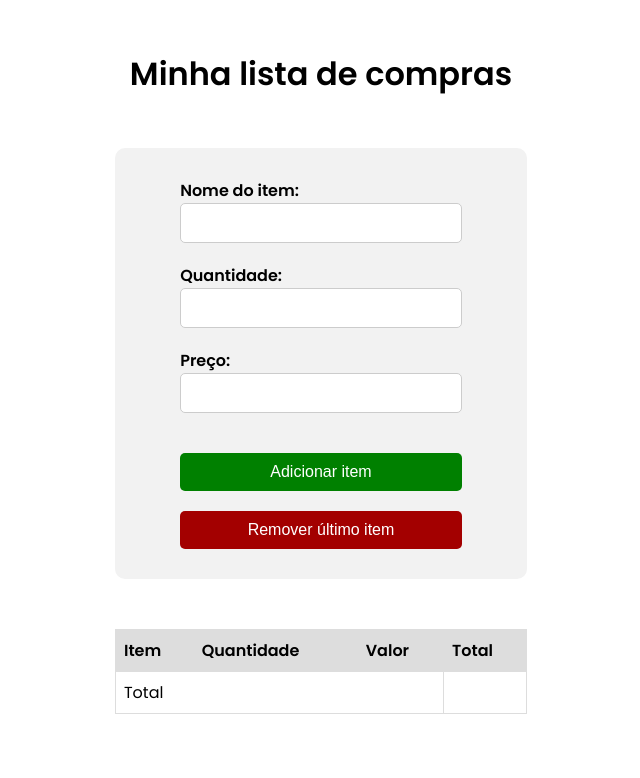
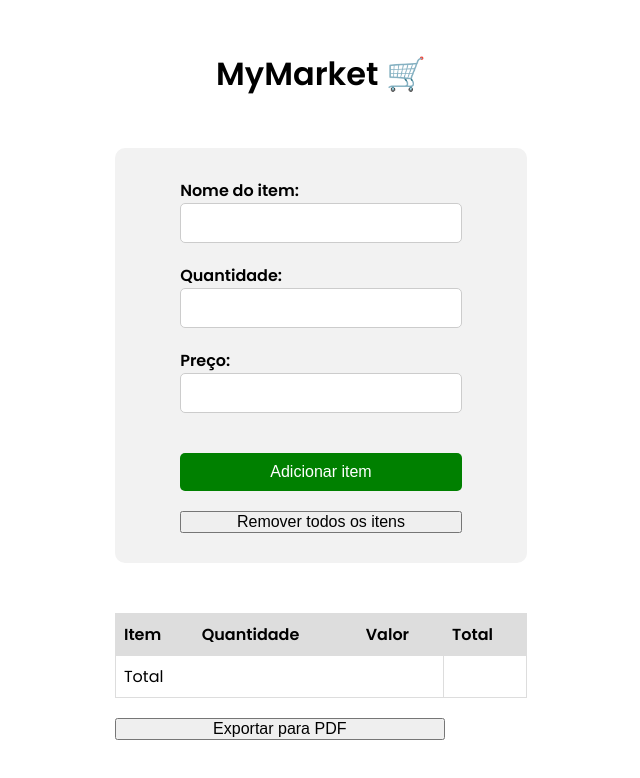
Before and after one commit to danieldarico/mymarket, a plain HTML site: page index.html in a window 1280 px wide. Shown: the whole page, without its empty margins (319-959 px from the left). Drawn offline with nearby package versions, Linux system fonts and the light colour scheme.

Commit message:
index.html

```diff
--- a/index.html
+++ b/index.html
@@ -3,72 +3,57 @@
     <head>
         <meta charset="UTF-8">
         <meta http-equiv="X-UA-Compatible" content="IE=edge">
-        <meta name="viewport" content="width=device-width, initial-scale=1.0">
         <link rel="stylesheet" href="style.css">
         <link rel="shortcut icon" type="image/x-icon" href="/icon/favicon_io/apple-touch-icon.png">
         <title>MyMarket</title>
     </head>
     <body>
-        <!-- Cabeçalho da página -->
         <header>
-            <h1>Minha lista de compras</h1>
+            <h1>MyMarket 🛒</h1>
         </header>
-        <!-- Conteúdo principal da página -->
         <main>
-                <!-- Formulário para adicionar itens na lista de compras -->
                 <form id="shopping-form">
-                    <!-- Grupo de formulário para o nome do item -->
                     <div class="form-group">
-                        <!-- Rótulo para o campo de nome do item -->
                         <label for="item-name">Nome do item:</label>
-                        <!-- Campo de entrada para o nome do item -->
                             <input type="text" id="item-name" required>
                     </div>
-                    <!-- Grupo de formulário para a quantidade do item -->
                     <div class="form-group">
-                        <!-- Rótulo para o campo de quantidade do item -->
                         <label for="item-quantity">Quantidade:</label>
-                        <!-- Campo de entrada para a quantidade do item -->
                             <input type="number" id="item-quantity" required>
                     </div>
-                    <!-- Grupo de formulário para o preço do item -->
                     <div class="form-group">
-                        <!-- Rótulo para o campo de preço do item -->
                         <label for="item-price">Preço:</label>
-                        <!-- Campo de entrada para o preço do item -->
                             <input type="text" id="item-price" required>
                     </div>
-                    <!-- Botão para adicionar um item na lista -->
                         <button id="add-item"type="submit">Adicionar item</button>
-                    <!-- Botão para remover o último item da lista -->
-                        <button id="remove-last-item-btn">Remover último item</button>
+                        <button id="remove-all-items-btn">Remover todos os itens</button>
                 </form>
-                <!-- Tabela para exibir a lista de compras -->
             <table id="shopping-list-table">
-                <!-- Cabeçalho da tabela -->
                 <thead>
                     <tr>
-                        <!-- Colunas para o nome, quantidade, valor e total dos itens -->
                         <th>Item</th>
                         <th>Quantidade</th>
                         <th>Valor</th>
                         <th>Total</th>
                     </tr>
                 </thead>
-                <!-- Corpo da tabela -->
                 <tbody id="shopping-list-body">
                 </tbody>
-                <!-- Rodapé da tabela -->
                 <tfoot>
                 <tr>
-                    <!-- Linha para exibir o total de todos os itens na lista -->
                     <td colspan="3">Total</td>
                     <td id="total"></td>
                 </tr>
                 </tfoot>
             </table>
 
+            <div id="export-pdf-container">
+                <button id="export-pdf-btn">Exportar para PDF</button>
+            </div>
+
+
         </main>
         <script src="script.js"></script>
+        <script src="https://cdnjs.cloudflare.com/ajax/libs/jspdf/2.4.0/jspdf.umd.min.js"></script>
     </body>
     </html>
```
